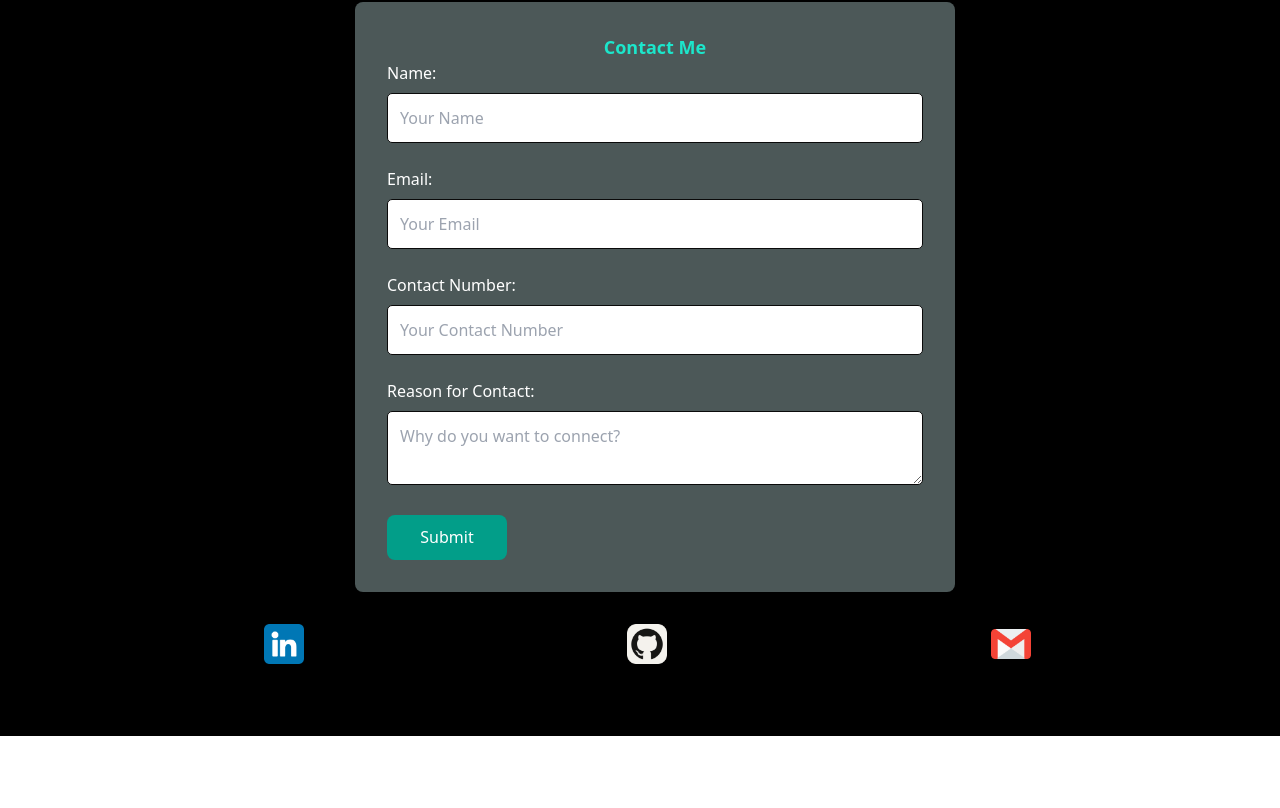
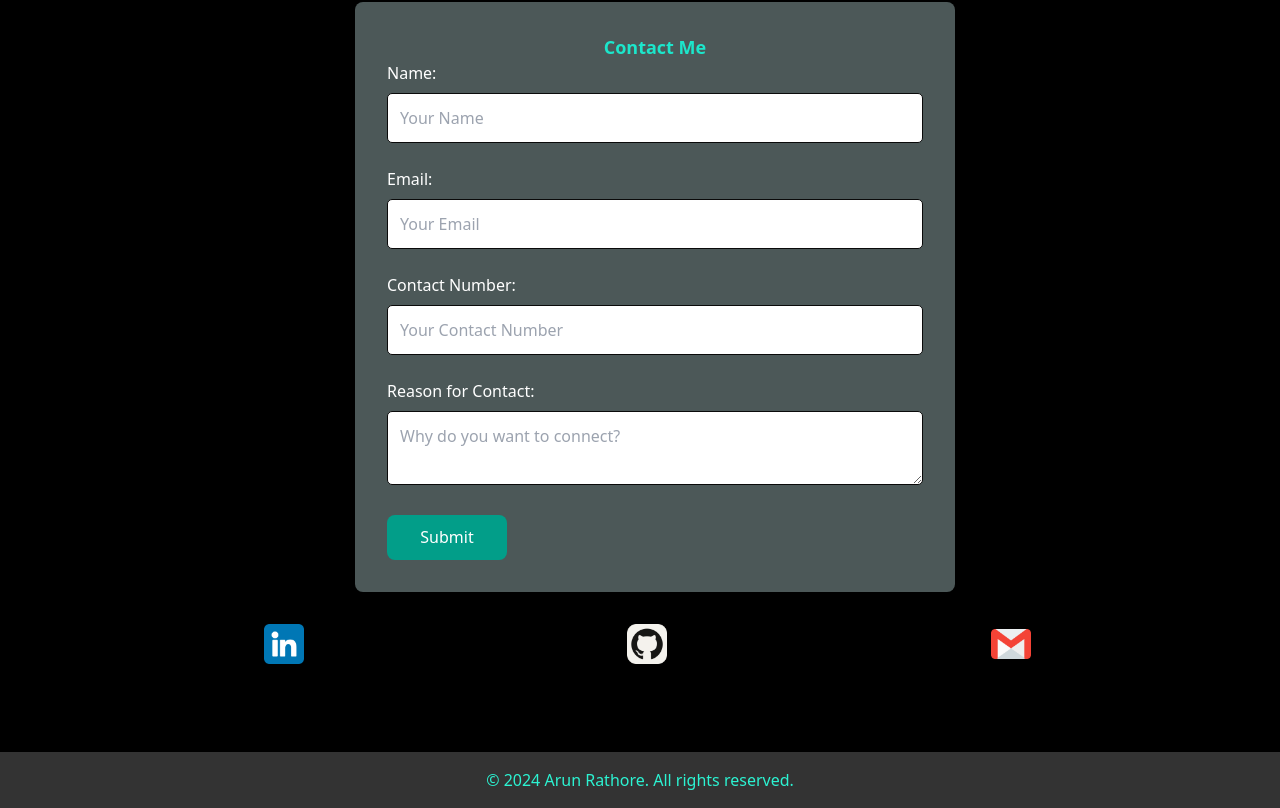
Before and after one commit to Arun-rathore08/portfolio, a Nuxt app: page / in a window 1280 px wide. Shown: the part 6806-7614 px from the top of the page. Before the commit the page ends 7542 px from the top, so only its background shows below. Built offline with nearby package versions, Linux system fonts and the light colour scheme.

Commit message:
Update index.vue

```diff
--- a/pages/index.vue
+++ b/pages/index.vue
@@ -385,6 +385,9 @@
       </section>
     </div>
   </div>
+    <footer>
+      <p>© 2024 Arun Rathore. All rights reserved.</p>
+    </footer>
   </div>
 </template>
 
```
